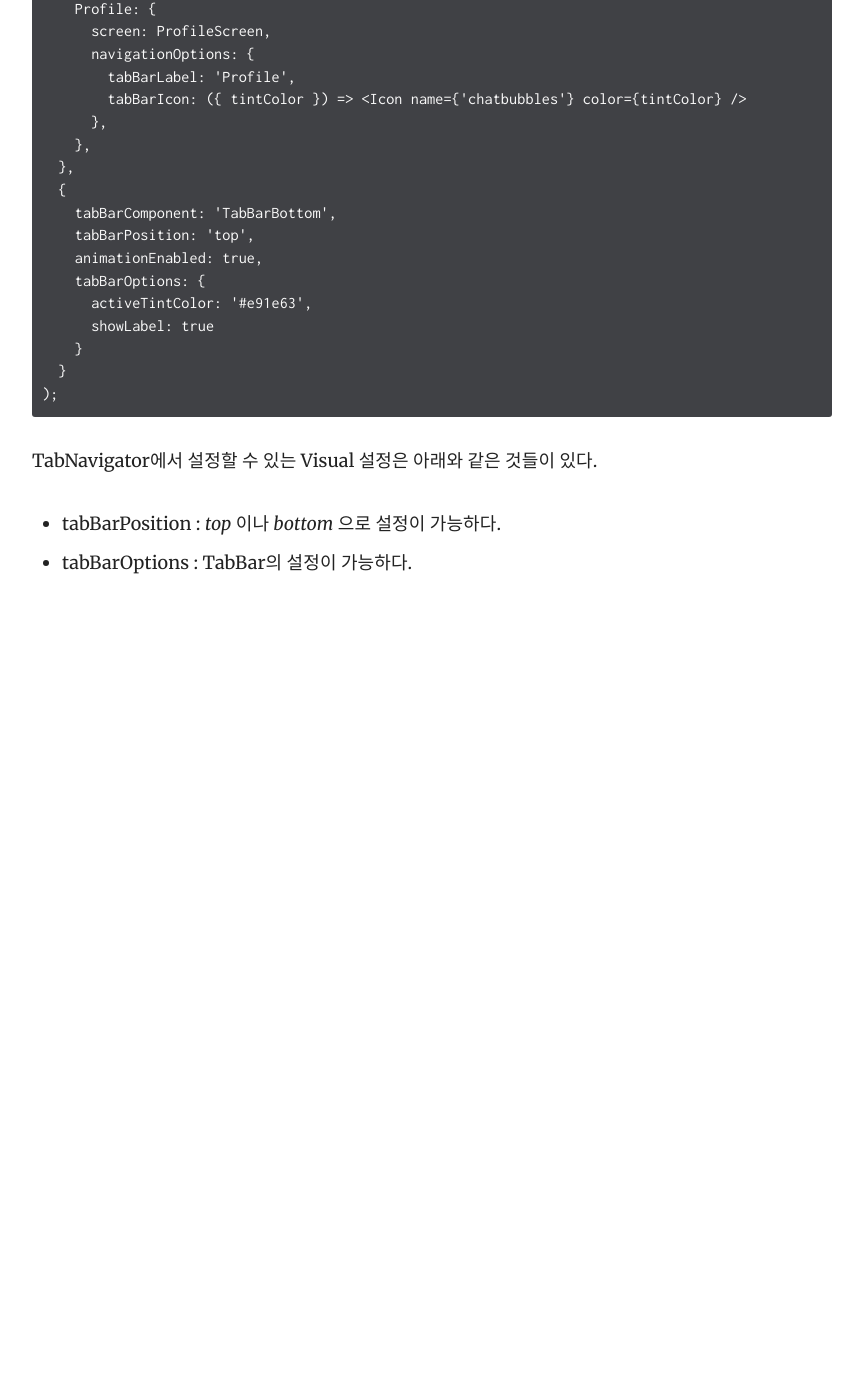
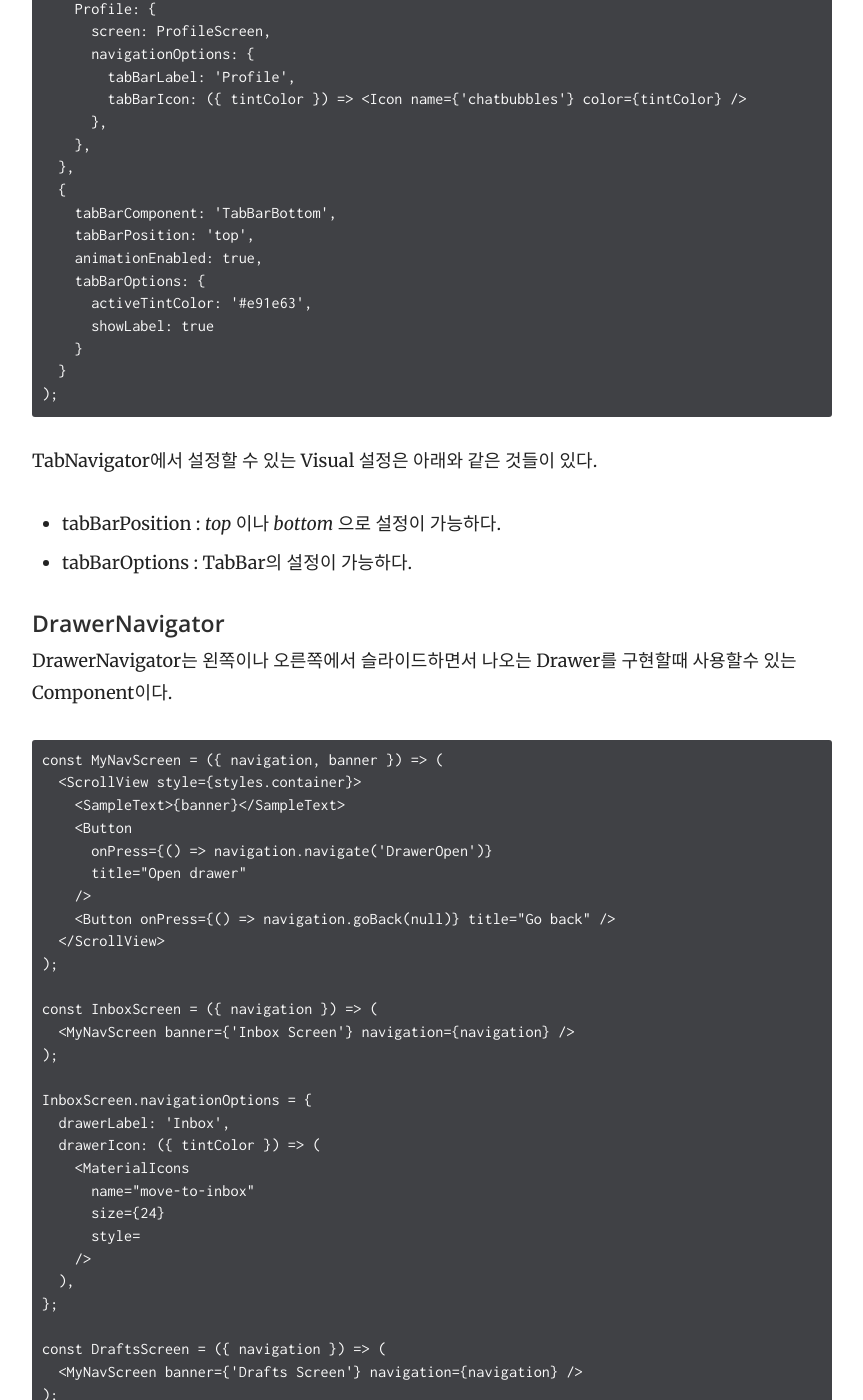
Before and after one commit to S5Platform/s5Platform.github.io, a Jekyll site: the page built from _docs/3.react-native/react_native.md, in a window 1280 px wide and 1400 px high, scrolled down 5010 px. Shown: the whole window, without its empty margins (358-1221 px from the left). Built offline with Jekyll 4.4.1, drawn with Linux system fonts in a browser that asks for light colours; before the commit the page ends 5640 px from its top, so only the background shows below that; some of the changed text lies outside the part shown.

Commit message:
doc : for DrawerNavigator

````diff
--- a/_docs/3.react-native/react_native.md
+++ b/_docs/3.react-native/react_native.md
@@ -161,3 +161,84 @@
 
 - tabBarPosition : *top* 이나 *bottom* 으로 설정이 가능하다.
 - tabBarOptions : TabBar의 설정이 가능하다.
+
+#### DrawerNavigator
+
+DrawerNavigator는 왼쪽이나 오른쪽에서 슬라이드하면서 나오는 Drawer를 구현할때 사용할수 있는 Component이다.
+
+```
+const MyNavScreen = ({ navigation, banner }) => (
+  <ScrollView style={styles.container}>
+    <SampleText>{banner}</SampleText>
+    <Button
+      onPress={() => navigation.navigate('DrawerOpen')}
+      title="Open drawer"
+    />
+    <Button onPress={() => navigation.goBack(null)} title="Go back" />
+  </ScrollView>
+);
+
+const InboxScreen = ({ navigation }) => (
+  <MyNavScreen banner={'Inbox Screen'} navigation={navigation} />
+);
+
+InboxScreen.navigationOptions = {
+  drawerLabel: 'Inbox',
+  drawerIcon: ({ tintColor }) => (
+    <MaterialIcons
+      name="move-to-inbox"
+      size={24}
+      style={{ color: tintColor }}
+    />
+  ),
+};
+
+const DraftsScreen = ({ navigation }) => (
+  <MyNavScreen banner={'Drafts Screen'} navigation={navigation} />
+);
+
+DraftsScreen.navigationOptions = {
+  drawerLabel: 'Drafts',
+  drawerIcon: ({ tintColor }) => (
+    <MaterialIcons name="drafts" size={24} style={{ color: tintColor }} />
+  ),
+};
+
+const DrawerExample = DrawerNavigator(
+  {
+    Inbox: {
+      path: '/',
+      screen: InboxScreen,
+    },
+    Drafts: {
+      path: '/sent',
+      screen: DraftsScreen,
+    },
+  },
+  {
+    initialRouteName: 'Drafts',
+    contentOptions: {
+      activeTintColor: '#e91e63',
+    },
+  }
+);
+
+const styles = StyleSheet.create({
+  container: {
+    marginTop: Platform.OS === 'ios' ? 20 : 0,
+  },
+});
+
+export default DrawerExample;
+```
+
+*'DrawerOpen'*이나 *'DrawerClose'* 으로 화면을 이동시켜서 Drawer를 열거나 닫을 수 있다.
+
+```
+this.props.navigation.navigate('DrawerOpen'); // open drawer
+this.props.navigation.navigate('DrawerClose'); // close drawer
+```
+
+DrawerNavigatorConfig 로 설정할 수 있는 Option들은 아래와 같다.
+ - drawerWidth : drawer의 width
+ - drawerPosition : drawer의 위치를 설정할 수 있다. left or right로 설정할 수 있다.
````
